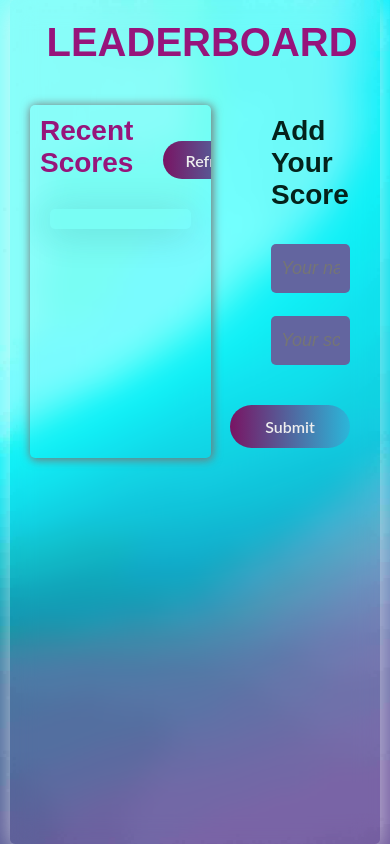
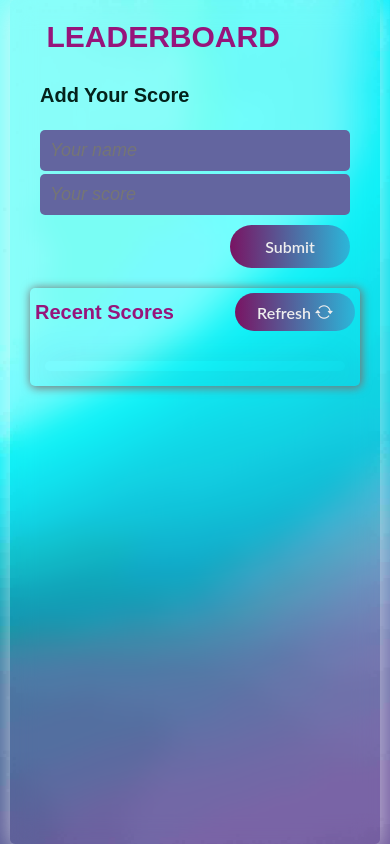
Before and after one commit to mengiefen/leaderboard-list-app, a website built with webpack: page src/index.html in a window 390 px wide. Built offline with nearby package versions, Linux system fonts and the light colour scheme; no server answers; a web font is replaced by a local one.

Commit message:
add media queries

```diff
--- a/src/css/styles.css
+++ b/src/css/styles.css
@@ -66,12 +66,6 @@ main {
   box-shadow: rgba(250, 250, 250, 0.7) 0 0.7rem 2.9rem 0;
 }
 
-@media screen and (max-width: 992px) {
-  main {
-    margin: 0 1rem;
-  }
-}
-
 .page-header {
   text-align: start;
   font-family: Tourney, sans-serif;
@@ -111,6 +105,7 @@ main {
 .title-box {
   display: flex;
   justify-content: space-between;
+  align-items: center;
 }
 
 .score-list-box {
@@ -257,3 +252,70 @@ input[type='number']::-webkit-outer-spin-button {
   font-size: 1.9em;
   padding: 1rem 0;
 }
+
+@media screen and (max-width: 768px) {
+  .page-header {
+    font-size: 3rem;
+  }
+
+  .sub-title {
+    padding-right: 1rem;
+    font-size: 2rem;
+    font-weight: 800;
+  }
+
+  .main {
+    margin: 0;
+    padding: 0;
+  }
+
+  .container {
+    flex-direction: column;
+  }
+
+  .score-list {
+    margin-top: 1rem;
+    order: 2;
+    max-height: 60vh;
+    width: 100%;
+    margin-right: 0;
+    padding: 0.5rem;
+  }
+
+  .score-list-box {
+    padding: 0.5rem;
+  }
+
+  .score-list-row {
+    padding: 1.2rem 1rem;
+  }
+
+  .wrapper-score-submit {
+    margin-top: 2rem;
+    width: 100%;
+    max-height: 30vh;
+  }
+
+  .form-title {
+    font-size: 2rem;
+    font-weight: 800;
+  }
+
+  .wrapper-input {
+    padding: 0;
+  }
+
+  input {
+    padding: 1rem;
+  }
+
+  .btn-score-submit {
+    margin-top: 1rem;
+  }
+}
+
+@media screen and (max-width: 992px) {
+  main {
+    margin: 0 1rem;
+  }
+}
```
